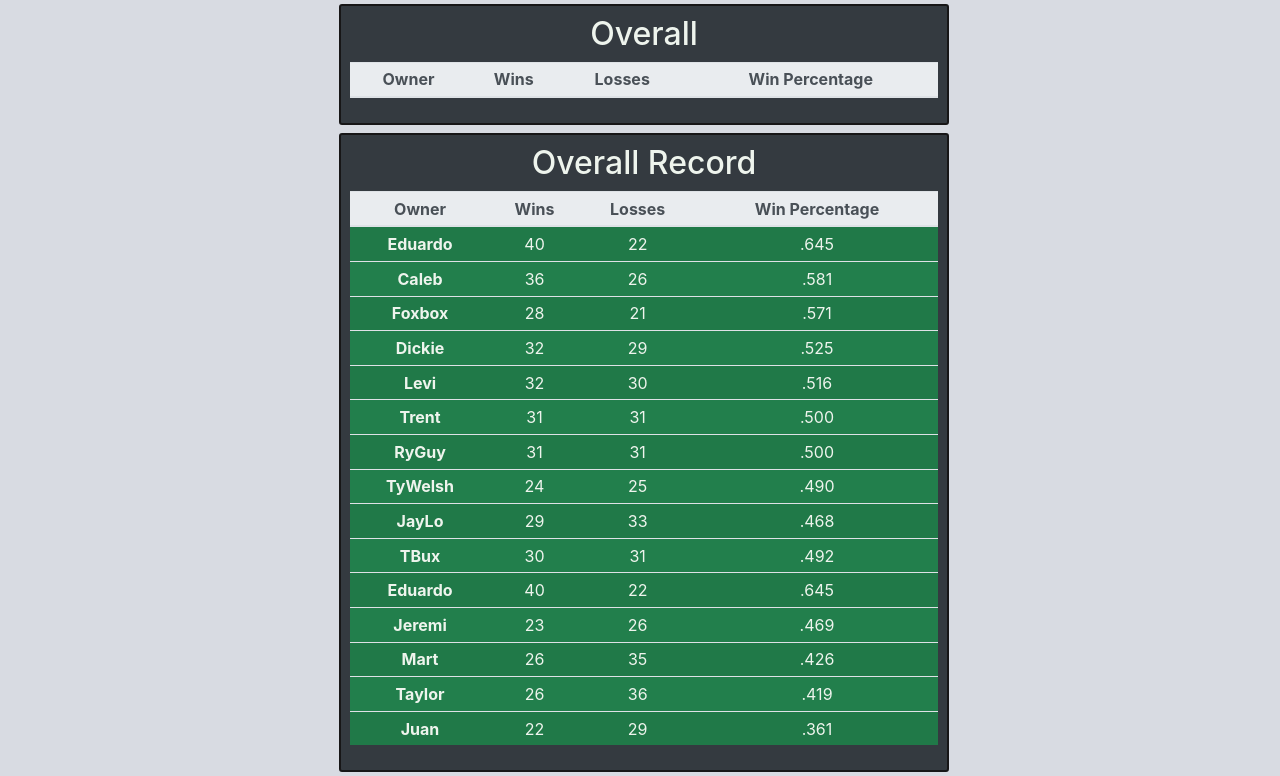
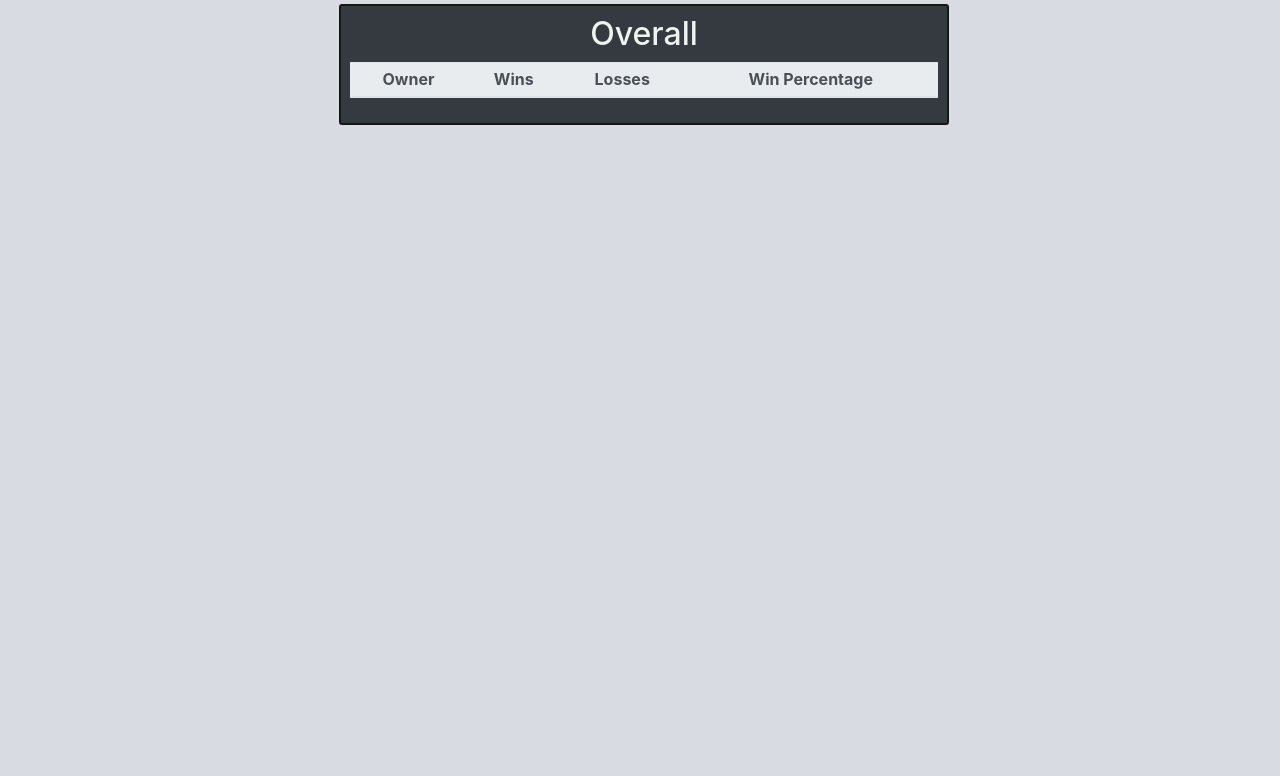
Before and after one commit to tfred89/rswk-ff-site, a Django app: page /past in a window 1280 px wide. Shown: the part 56-832 px from the top of the page. After the commit the page ends 181 px from the top, so only its background shows below. Run offline with Django 3.2, Linux system fonts and the light colour scheme; data that the repository does not hold is empty; parts of the project's set-up code (start-up, migrations or seed data) failed here and were passed over; some libraries are stand-ins or nearby versions.

Commit message:
change past seasons template

```diff
--- a/basic_app/views.py
+++ b/basic_app/views.py
@@ -20,10 +20,8 @@ def season(request):
 
 def past(request):
     past_list = PastSeasons.objects.order_by('year')
-    past_szn = {'past_szn': past_list}
 
-    clist = list(PastSeasons.objects.values_list('owner', 'wins',
-            'losses'))
+    clist = list(PastSeasons.objects.values_list('owner', 'wins', 'losses'))
     totals = {}
     for c in clist:
         if c[0] in totals:
@@ -32,9 +30,12 @@ def past(request):
         else:
             totals[c[0]] = [c[1], c[2]]
     for key in totals.keys():
+        szn = list(CurrentSeason.objects.filter(owner=key).aggregate(Sum('result')).values())[0]
         cur = totals[key]
+        cur[0] += szn
+        cur[1] += (16 - szn)
         pct = "%.3f" % float(cur[0]/(cur[0] + cur[1]))
         totals[key].append(pct)
-    total = {'totals':totals}
+
 
     return render(request, 'basic_app/past_seasons.html', {'past_szn': past_list, 'total':totals})
--- a/templates/basic_app/past_seasons.html
+++ b/templates/basic_app/past_seasons.html
@@ -35,120 +35,6 @@
         </div>
       </div>
 
-    <div class="container-fluid text-center">
-      <div class="row justify-content-center align-items-center">
-        <div class="col-xl-6">
-          <div class="table-responsive boxy">
-            <h2>Overall Record</h2>
-            <table class="table table-sm table-striped table-hover">
-              <thead class="thead-light">
-
-                <tr>
-                  <th scope="col">Owner</th>
-                  <th scope="col">Wins</th>
-                  <th scope="col">Losses</th>
-                  <th scope="col">Win Percentage</th>
-                </tr>
-              </thead>
-              <tbody>
-                <tr>
-                  <th scope="row">Eduardo</th>
-                  <td>40</td>
-                  <td>22</td>
-                  <td>.645</td>
-                </tr>
-                <tr>
-                  <th scope="row">Caleb</th>
-                  <td>36</td>
-                  <td>26</td>
-                  <td>.581</td>
-                </tr>
-                <tr>
-                  <th scope="row">Foxbox</th>
-                  <td>28</td>
-                  <td>21</td>
-                  <td>.571</td>
-                </tr>
-                <tr>
-                  <th scope="row">Dickie</th>
-                  <td>32</td>
-                  <td>29</td>
-                  <td>.525</td>
-                </tr>
-                <tr>
-                  <th scope="row">Levi</th>
-                  <td>32</td>
-                  <td>30</td>
-                  <td>.516</td>
-                </tr>
-                <tr>
-                  <th scope="row">Trent</th>
-                  <td>31</td>
-                  <td>31</td>
-                  <td>.500</td>
-                </tr>
-                <tr>
-                  <th scope="row">RyGuy</th>
-                  <td>31</td>
-                  <td>31</td>
-                  <td>.500</td>
-                </tr>
-                <tr>
-                  <th scope="row">TyWelsh</th>
-                  <td>24</td>
-                  <td>25</td>
-                  <td>.490</td>
-                </tr>
-                <tr>
-                  <th scope="row">JayLo</th>
-                  <td>29</td>
-                  <td>33</td>
-                  <td>.468</td>
-                </tr>
-                <tr>
-                  <th scope="row">TBux</th>
-                  <td>30</td>
-                  <td>31</td>
-                  <td>.492</td>
-                </tr>
-                <tr>
-                  <th scope="row">Eduardo</th>
-                  <td>40</td>
-                  <td>22</td>
-                  <td>.645</td>
-                </tr>
-                <tr>
-                  <th scope="row">Jeremi</th>
-                  <td>23</td>
-                  <td>26</td>
-                  <td>.469</td>
-                </tr>
-                <tr>
-                  <th scope="row">Mart</th>
-                  <td>26</td>
-                  <td>35</td>
-                  <td>.426</td>
-                </tr>
-                <tr>
-                  <th scope="row">Taylor</th>
-                  <td>26</td>
-                  <td>36</td>
-                  <td>.419</td>
-                </tr>
-                <tr>
-                  <th scope="row">Juan</th>
-                  <td>22</td>
-                  <td>29</td>
-                  <td>.361</td>
-                </tr>
-
-              </tbody>
-            </table>
-          </div>
-        </div>
-
-        </div>
-      </div>
     {% if past_szn %}
 
 
```
